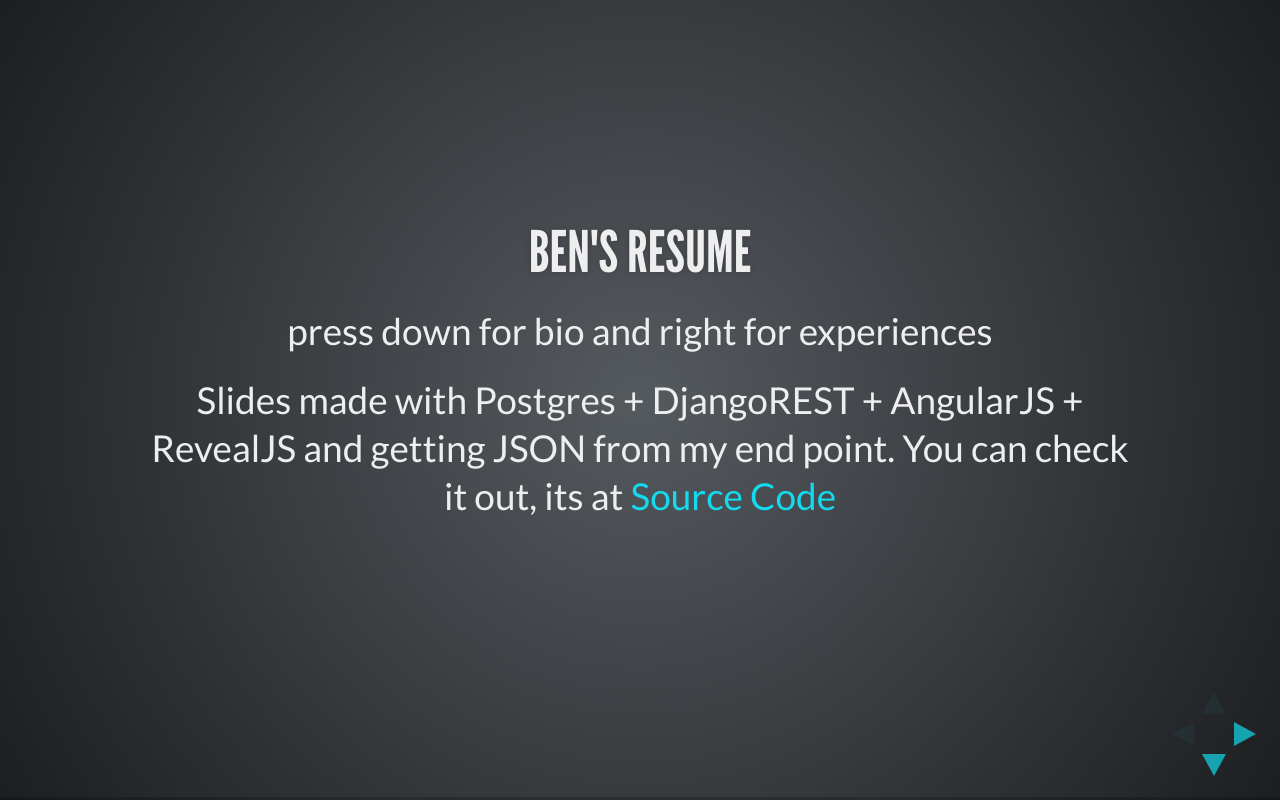
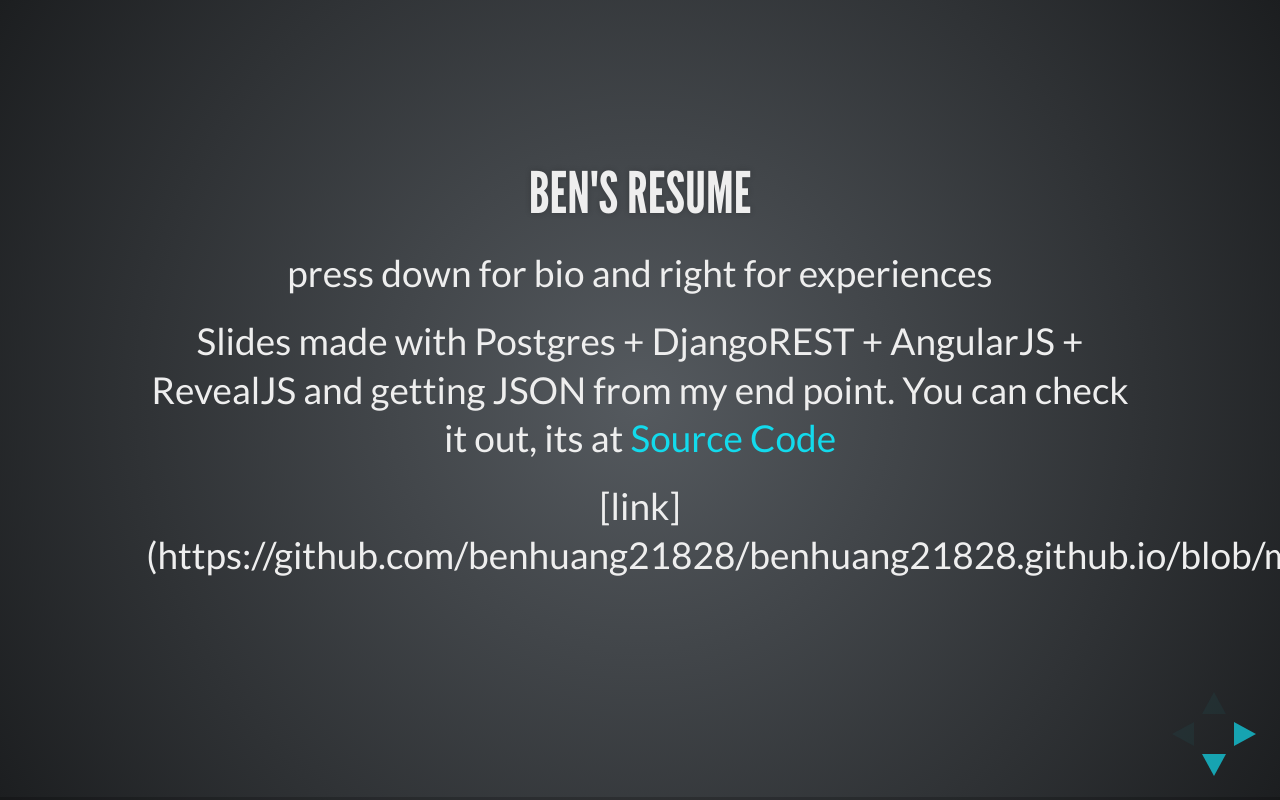
Before and after one commit to benhuang21828/benhuang21828.github.io, a website: page index.html in a window 1280 px wide. Drawn offline with nearby package versions, Linux system fonts and the light colour scheme; no server answers.

Commit message:
Update index.html

```diff
--- a/index.html
+++ b/index.html
@@ -52,6 +52,8 @@
 						<h3>Ben's Resume</h3>
 						<p>press down for bio and right for experiences</p>
 						<p font-size="12">Slides made with Postgres + DjangoREST + AngularJS + RevealJS and getting JSON from my end point. You can check it out, its at <a href="https://github.com/benhuang21828/benhuang21828.github.io/blob/master/app.js">Source Code</a></p>
+						<p>[link](https://github.com/benhuang21828/benhuang21828.github.io/blob/master/app.js)</p>
+
 					</section>
 
 					<section ng-repeat="things in bio.things">
```
